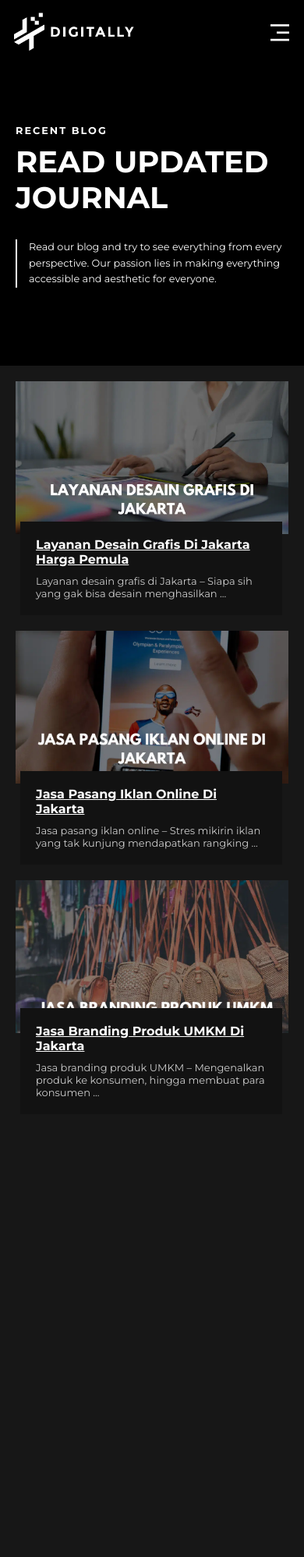
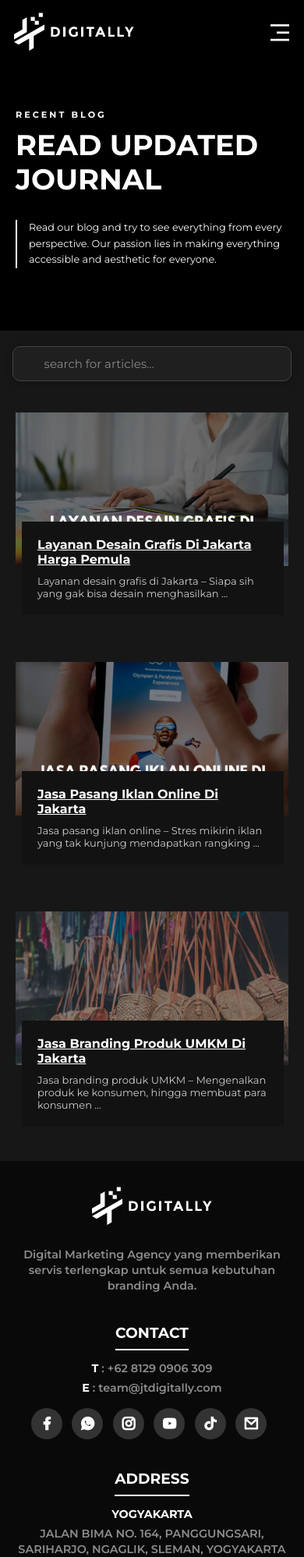
Before and after one commit to donylukmansyah/KP-JTDigitally, a plain HTML site: page article.html in a window 390 px wide. Shown: the top 1997 px of the page at 78% size. Drawn offline with nearby package versions, Linux system fonts and the light colour scheme.

Commit message:
landing page done

```diff
--- a/article.html
+++ b/article.html
@@ -107,6 +107,11 @@
         <p class="description">Read our blog and try to see everything from every perspective. Our passion lies in making everything accessible and aesthetic for everyone.</p>
     </section>
 
+    <div class="article-search">
+      <input type="text" id="searchInput" placeholder="
+      search for articles..." />
+    </div>
+
     <div class="article-section">
     <div class="article-card">
       <img src="assets/img/article/Layanan-Desain-Grafis-Di-Jakarta.png.jpg" alt="Desain Grafis">
@@ -132,6 +137,40 @@
     </div>
 
 
+    <footer class="footer">
+      <div class="footer-container">
+        <div class="footer-col logo-section">
+          <img src="assets/img/Logo/logo.png" alt="Digitally Logo" class="logo">
+          <p>Digital Marketing Agency yang memberikan servis terlengkap untuk semua kebutuhan branding Anda.</p>
+        </div>
+        <div class="footer-col contact-section">
+          <h3>CONTACT</h3>
+          <p><strong>T</strong> : +62 8129 0906 309</p>
+          <p><strong>E</strong> : team@jtdigitally.com</p>
+          <div class="social-icons">
+            <a href="#"><i class="ri-facebook-fill"></i></a>
+            <a href="#"><i class="ri-whatsapp-fill"></i></a>
+            <a href="#"><i class="ri-instagram-line"></i></a>
+            <a href="#"><i class="ri-youtube-fill"></i></a>
+            <a href="#"><i class="ri-tiktok-fill"></i></a>
+            <a href="#"><i class="ri-mail-line"></i></a>
+          </div>
+        </div>
+        <div class="footer-col address-section">
+          <h3>ADDRESS</h3>
+          <div>
+            <p><strong>YOGYAKARTA</strong></p>
+            <p>JALAN BIMA NO. 164, PANGGUNGSARI, SARIHARJO, NGAGLIK, SLEMAN, YOGYAKARTA</p>
+          </div>
+          <div>
+            <p><strong>JAKARTA</strong></p>
+            <p>JL. CAKALANG NO.26, RT.10/RW.8, JATI, KEC. PULO GADUNG, KOTA JAKARTA TIMUR, DAERAH KHUSUS IBUKOTA JAKARTA 13220</p>
+          </div>
+        </div>
+      </div>
+      <hr>
+      <p class="footer-bottom">© 2021 JT Digitally. All Right Reserved</p>
+    </footer>
 
 
     <!-- ? Swiper JS -->
--- a/assets/css/style.css
+++ b/assets/css/style.css
@@ -21,7 +21,6 @@
 body {
   background-color: var(--bg-1-color);
   color: var(--font-color);
-  height: 2000px;
 }
 
 /* ? article css */
@@ -38,6 +37,14 @@ body {
   margin: 0 auto;
 }
 
+.section-title-text.article p {
+  font-size: 1rem;
+}
+
+.section-title-text.article h2 {
+  font-size: 2.8rem;
+}
+
 p.description {
   display: flex;
   flex-direction: column;
@@ -48,6 +55,38 @@ p.description {
   padding-left: 15px;
   max-width: 900px;
   margin: auto;
+}
+
+.article-search {
+  width: 100%;
+  max-width: 720px;
+  margin: 40px auto 20px auto;
+  padding: 0 16px;
+  box-sizing: border-box;
+}
+
+.article-search input {
+  width: 100%;
+  text-align: start;
+  padding: 14px 20px;
+  border-radius: 10px;
+  border: 1px solid #444;
+  font-size: 16px;
+  background-color: #1f1f1f;
+  color: #f1f1f1;
+  transition: all 0.3s ease;
+  box-shadow: 0 2px 8px rgba(0, 0, 0, 0.3);
+}
+
+.article-search input::placeholder {
+  color: #888;
+}
+
+.article-search input:focus {
+  outline: none;
+  border-color: #666;
+  background-color: #2a2a2a;
+  box-shadow: 0 0 8px rgba(255, 255, 255, 0.1);
 }
 
 /* ? article end */
@@ -739,12 +778,12 @@ p.section-description {
   text-align: left;
   padding: 60px 20px 0 20px;
   max-width: 1200px;
-  margin: 0 auto;
+  margin: 20px auto;
 }
 
 .section-title-text p {
-  font-size: 1.1rem;
-  letter-spacing: 2px;
+  font-size: 1rem;
+  letter-spacing: 3px;
   font-weight: bold;
   color: var(--font-color);
 }
@@ -814,7 +853,7 @@ p.section-description {
 .button {
   text-align: center;
   padding: 20px 0;
-  margin-top: 10px;
+  margin: 20px 0;
 }
 
 a.btn {
@@ -822,7 +861,7 @@ a.btn {
   font-size: 0.8rem;
   text-decoration: none;
   color: var(--font-color);
-  padding: 10px 20px;
+  padding: 15px 30px;
   font-weight: bold;
   border: 2px solid var(--font-color);
   border-radius: 50px;
@@ -950,7 +989,7 @@ h1.text-center {
 .footer {
   background-color: #090909;
   color: #8d8d8d;
-  padding: 2rem;
+  padding: 2rem 20px;
   text-align: center;
   font-weight: 600;
 }
@@ -982,6 +1021,11 @@ h1.text-center {
   border-bottom: 2px solid #fff;
   display: inline-block;
   padding-bottom: 2px;
+}
+
+.contact-section p strong,
+.address-section p strong {
+  color: var(--font-color);
 }
 
 .contact-section p,
@@ -1122,15 +1166,23 @@ hr {
   }
 
   .section-title-text.article p {
-    font-size: .8rem;
+    font-size: 0.7rem;
   }
 
   .section-title-text.article h2 {
-    font-size: 2.4rem;
+    font-size: 2.3rem;
   }
 
   p.description {
-    font-size: .8rem;
+    font-size: 0.8rem;
+  }
+
+  .section-title-text p {
+    font-size: 0.7rem;
+  }
+
+  .section-title-text h2 {
+    font-size: 2.3rem;
   }
 }
 
@@ -1192,6 +1244,10 @@ hr {
     padding: 20px;
   }
 
+  .hero-section {
+    padding: 80px 20px;
+  }
+
   .swiper {
     margin: 0 auto;
   }
@@ -1201,9 +1257,8 @@ hr {
   }
 
   .article-content {
-    top: auto;
-    bottom: 0;
-    right: 8px;
+    top: 140px;
+    right: 6px;
     width: 96%;
     padding: 20px;
   }
@@ -1228,6 +1283,23 @@ hr {
   .section-title-text {
     padding: 0 20px;
   }
+
+  .section-title-text p {
+    font-size: 0.7rem;
+  }
+
+  .section-title-text h2 {
+    font-size: 1.8rem;
+  }
+
+  .faq-title {
+    font-size: 2.5rem;
+  }
+
+  .footer-col p {
+    line-height: 20px;
+    font-size: 0.9rem;
+  }
 }
 
 @media screen and (max-width: 428px) {
@@ -1244,4 +1316,13 @@ hr {
   .responsive-map {
     height: 250px;
   }
+
+  .article-search {
+    margin-top: 20px;
+  }
+
+  .article-search input {
+    font-size: 15px;
+    padding: 12px 16px;
+  }
 }
--- a/assets/js/script.js
+++ b/assets/js/script.js
@@ -6,6 +6,44 @@ window.addEventListener("scroll", () => {
     navbar.classList.remove("navbar-scrolled");
   }
 });
+
+// Cek URL aktif saat ini
+const currentPage = window.location.pathname.split("/").pop(); // ambil nama file terakhir
+
+const menuItems = document.querySelectorAll(".menu-center ul li");
+
+menuItems.forEach((item) => {
+  const link = item.querySelector("a");
+  const href = link.getAttribute("href");
+
+  // Jika href sama dengan halaman saat ini, beri class active
+  if (href === currentPage || (currentPage === "" && href === "index.html")) {
+    item.classList.add("active");
+  } else {
+    item.classList.remove("active");
+  }
+});
+
+const searchInput = document.getElementById("searchInput");
+
+if (searchInput) {
+  searchInput.addEventListener("keyup", function () {
+    const keyword = this.value.toLowerCase();
+    const articles = document.querySelectorAll(".article-card");
+
+    articles.forEach((article) => {
+      const title = article.querySelector("a").textContent.toLowerCase();
+      const content = article.querySelector("p").textContent.toLowerCase();
+
+      if (title.includes(keyword) || content.includes(keyword)) {
+        article.style.display = "block";
+      } else {
+        article.style.display = "none";
+      }
+    });
+  });
+}
+
 
 const hamburger = document.getElementById("hamburger");
 const menuClose = document.getElementById("menuClose");
```
Also changed, not shown: index.html (+7 -3 lines).
